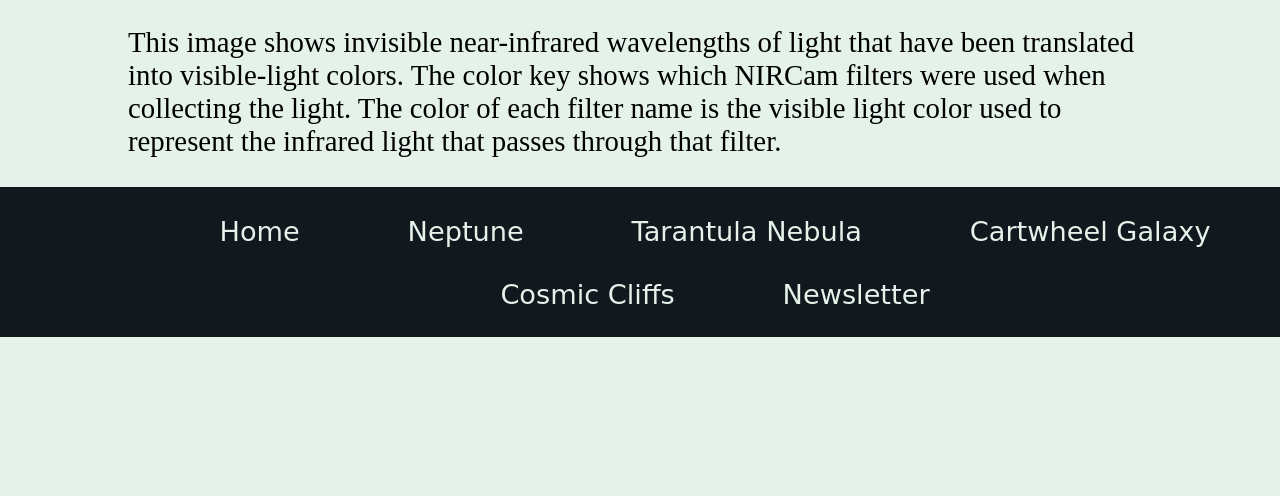
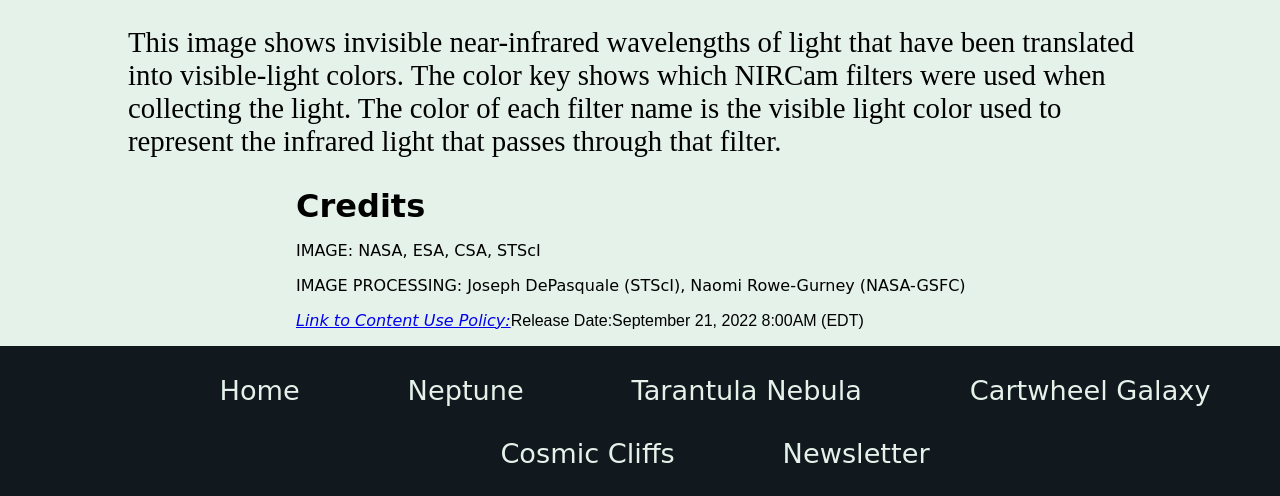
Before and after one commit to Dylandog5002/JamesWebbSpaceTelescope-, a plain HTML site: page neptune.html in a window 1280 px wide. Shown: the part 817-1313 px from the top of the page. Before the commit the page ends 1154 px from the top, so only its background shows below. Drawn offline with Linux system fonts and the light colour scheme.

Commit message:
Update neptune.html

```diff
--- a/neptune.html
+++ b/neptune.html
@@ -43,6 +43,14 @@
 </div>
 
 	<main>
+		<figure>
+    <blockquote>
+        <h1>Credits</h1>
+	    <p>IMAGE: NASA, ESA, CSA, STScI</p>
+	    <p>IMAGE PROCESSING: Joseph DePasquale (STScI), Naomi Rowe-Gurney (NASA-GSFC)</p>
+    </blockquote>
+    <figcaption><cite><a href="https://webbtelescope.org/copyright">Link to Content Use Policy:</a></cite>Release Date:September 21, 2022 8:00AM (EDT)</figcaption>
+</figure>
 
 
 
```
